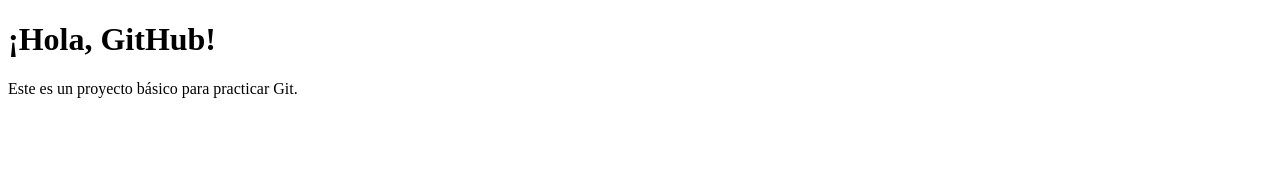
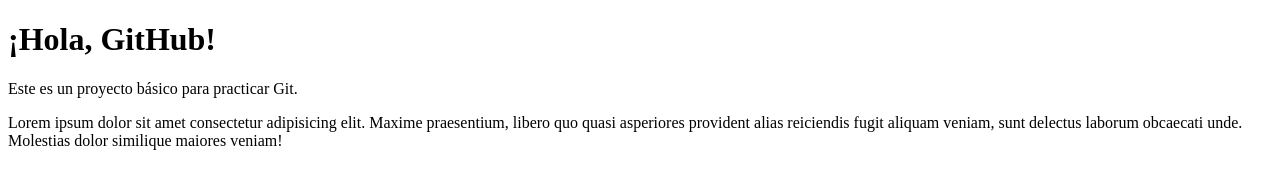
Before and after one commit to anaphm27/mi_proyecto_web, a plain HTML site: page index.html in a window 1280 px wide. Drawn offline with Linux system fonts and the light colour scheme.

Commit message:
añadir un párrafo

```diff
--- a/index.html
+++ b/index.html
@@ -8,5 +8,6 @@
 <body>
     <h1>¡Hola, GitHub!</h1>
 <p>Este es un proyecto básico para practicar Git.</p>
+<p>Lorem ipsum dolor sit amet consectetur adipisicing elit. Maxime praesentium, libero quo quasi asperiores provident alias reiciendis fugit aliquam veniam, sunt delectus laborum obcaecati unde. Molestias dolor similique maiores veniam!</p>
 </body>
 </html>
```
